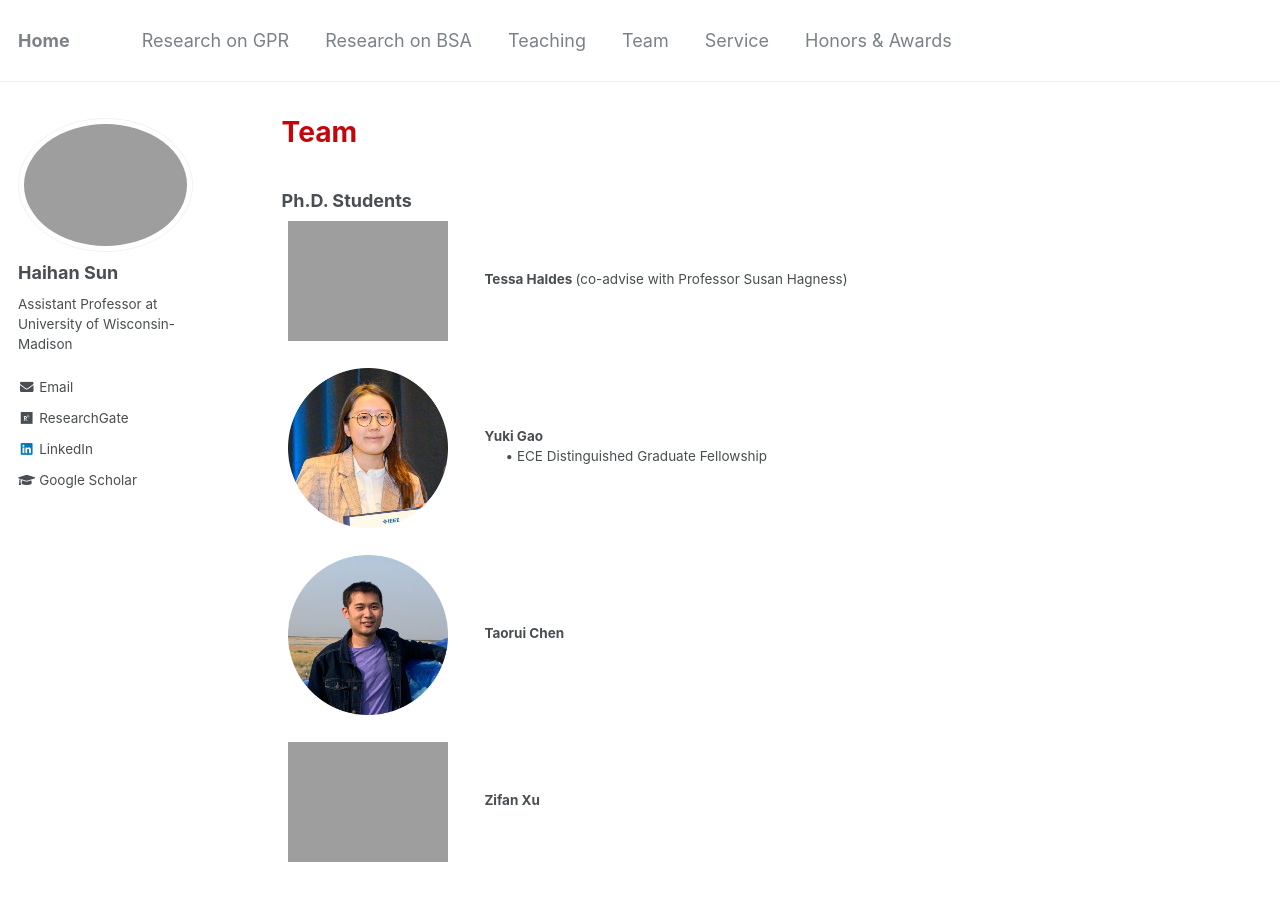
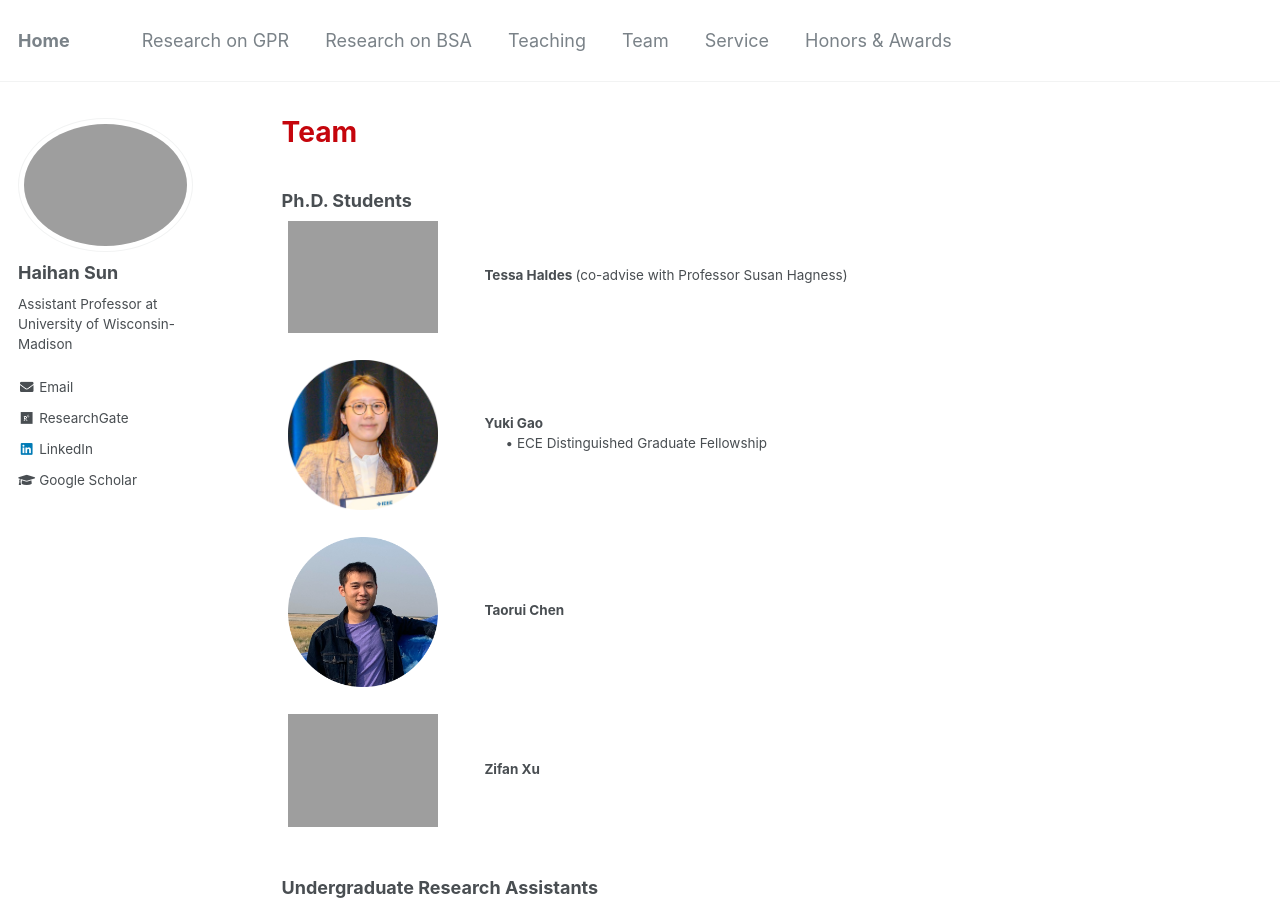
Before and after one commit to Haihan-Sun/Haihan-Sun.github.io, a Jekyll site: the page built from _pages/group.html, in a window 1280 px wide and 900 px high. Built offline with Jekyll 4.4.1, drawn with Linux system fonts in a browser that asks for light colours.

Commit message:
Update group.html

```diff
--- a/_pages/group.html
+++ b/_pages/group.html
@@ -17,7 +17,7 @@ author_profile: true
 <table class="imgtable">
   <tr>
     <td style = "width:20%">
-      <img src="https://haihan-sun.github.io/_pages/images/Tessa.png" width="160" >&nbsp;
+      <img src="https://haihan-sun.github.io/_pages/images/Tessa.png" width="150" >&nbsp;
     </td>
   <td align="left"><p><b>Tessa Haldes </b> (co-advise with Professor Susan Hagness) <br />
     </td>
@@ -27,7 +27,7 @@ author_profile: true
 <table class="imgtable">
   <tr>
     <td style = "width:20%">
-      <img src="https://haihan-sun.github.io/_pages/images/Yuki.png" width="160" >&nbsp;
+      <img src="https://haihan-sun.github.io/_pages/images/Yuki.png" width="150" >&nbsp;
     </td>
   <td align="left"><p><b>Yuki Gao </b> <br />
    &ensp; &ensp;   &#x2022; ECE Distinguished Graduate Fellowship <br>
@@ -38,7 +38,7 @@ author_profile: true
 <table class="imgtable">
   <tr>
     <td style = "width:20%">
-      <img src="https://haihan-sun.github.io/_pages/images/Taorui.png" width="160" >&nbsp;
+      <img src="https://haihan-sun.github.io/_pages/images/Taorui.png" width="150" >&nbsp;
     </td>
   <td align="left"><p><b>Taorui Chen </b> <br />
     </td>
@@ -48,7 +48,7 @@ author_profile: true
 <table class="imgtable">
   <tr>
     <td style = "width:20%">
-      <img src="https://haihan-sun.github.io/_pages/images/Zifan.png" width="160" >&nbsp;
+      <img src="https://haihan-sun.github.io/_pages/images/Zifan.png" width="150" >&nbsp;
     </td>
   <td align="left"><p><b>Zifan Xu </b> <br />
     </td>
@@ -62,7 +62,7 @@ author_profile: true
 <table class="imgtable">
   <tr>
     <td style = "width:20%">
-      <img src="https://haihan-sun.github.io/_pages/images/Chi.png" width="160" >&nbsp;
+      <img src="https://haihan-sun.github.io/_pages/images/Chi.png" width="150" >&nbsp;
     </td>
   <td align="left"><p><b>Chi Wang </b> (12/2023-) <br />
    &ensp; &ensp;  &#x2022; 2024 AP-S Undergraduate Summer Research Scholarship <br>
@@ -73,7 +73,7 @@ author_profile: true
 <table class="imgtable">
   <tr>
     <td style = "width:20%">
-      <img src="https://haihan-sun.github.io/_pages/images/Dayne.png" width="160" >&nbsp;
+      <img src="https://haihan-sun.github.io/_pages/images/Dayne.png" width="150" >&nbsp;
     </td>
   <td align="left"><p><b>Dayne Jinoy </b> (01/2024-) <br />
     </td>
```
